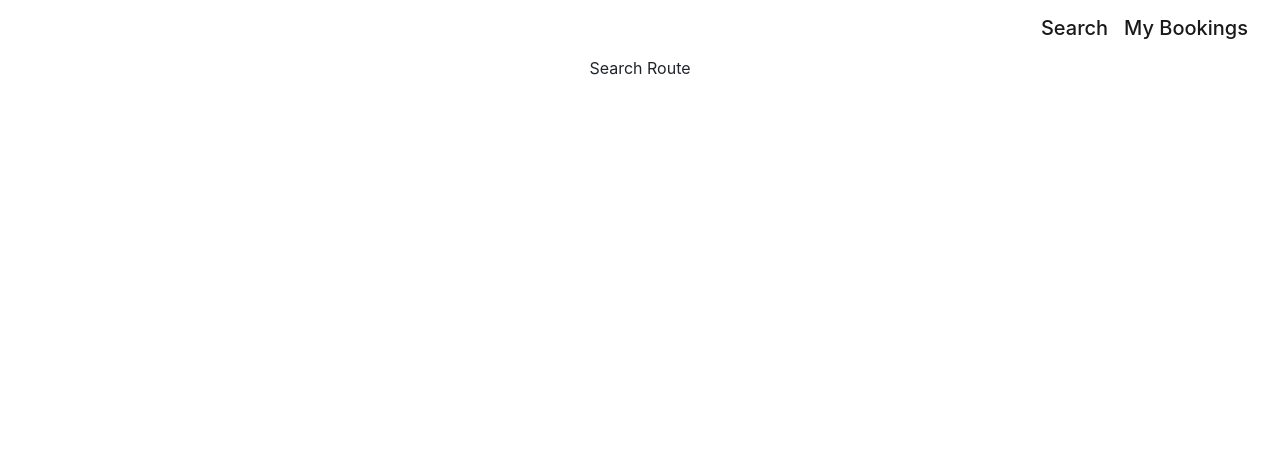
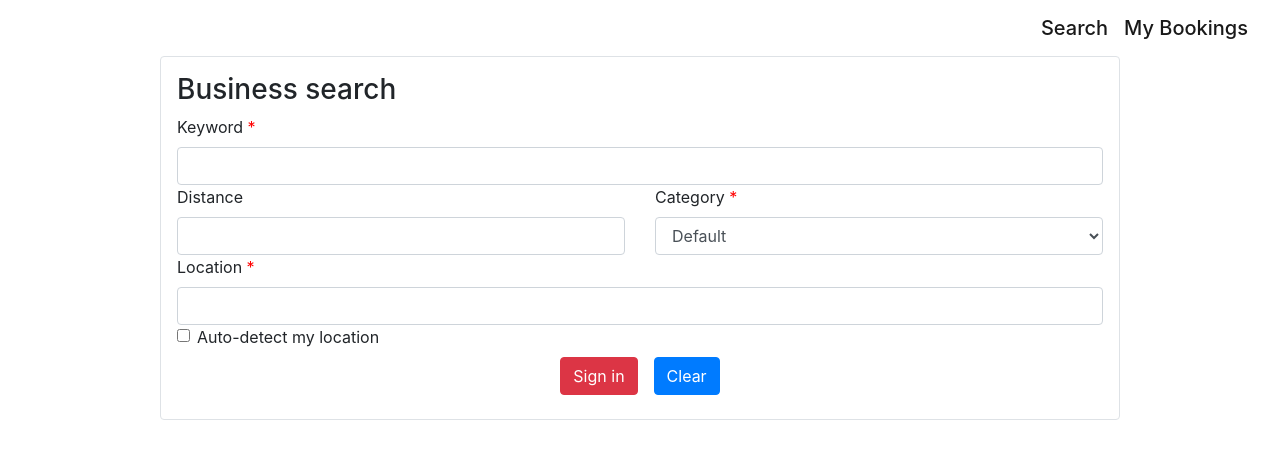
Before and after one commit to Dgusa9/webtechproject, a React (Create React App) app: page /search in a window 1280 px wide. Shown: the top 458 px of the page. Built offline with nearby package versions, Linux system fonts and the light colour scheme.

Commit message:
added the search form

```diff
--- a/src/App.js
+++ b/src/App.js
@@ -1,6 +1,5 @@
 import React from "react";
-import logo from "./logo.svg";
-import "./App.css";
+
 import { AppRouter } from "./AppRouter";
 
 function App() {
--- /dev/null
+++ b/src/Search.css
@@ -0,0 +1,4 @@
+.required:after {
+  content: " *";
+  color: red;
+}
--- a/src/Search.js
+++ b/src/Search.js
@@ -1,5 +1,64 @@
 import React from "react";
+import "./Search.css";
 
 export function Search() {
-  return <div>Search Route</div>;
+  return (
+    <div className="border rounded mx-auto w-75 p-3">
+      <h3>Business search</h3>
+      <form className="row row-cols-2 g-5">
+        <div className="col-12 ">
+          <label for="keyword" className="text-start required">
+            Keyword
+          </label>
+          <input type="text" className="form-control" id="keyword" />
+        </div>
+        <div className="col-6">
+          <label for="distance" className="form-label">
+            Distance
+          </label>
+          <input type="text" className="form-control" id="distance" />
+        </div>
+        <div className="col-6">
+          <label for="category" className="required">
+            Category
+          </label>
+
+          <select id="location" className="form-select form-control">
+            <option selected>Default</option>
+            <option>Arts & Entertainment</option>
+            <option>Health & Medical</option>
+            <option>Food</option>
+            <option>Professional Services</option>
+          </select>
+        </div>
+        <div className="col-12">
+          <label for="location" className="required">
+            Location
+          </label>
+          <input type="text" id="location" className="form-control" />
+        </div>
+        <div className="col-12">
+          <div className="form-check">
+            <input
+              className="form-check-input"
+              type="checkbox"
+              id="gridCheck"
+            />
+            <label className="form-check-label" for="gridCheck">
+              Auto-detect my location
+            </label>
+          </div>
+        </div>
+        <div className="col-12  justify-content-between text-center">
+          <button type="submit" className="btn btn-danger m-2">
+            Sign in
+          </button>
+
+          <button type="submit" className="btn btn-primary m-2">
+            Clear
+          </button>
+        </div>
+      </form>
+    </div>
+  );
 }
```
Also changed, not shown: 1 other file (tests, documents, lock files or other folders).
